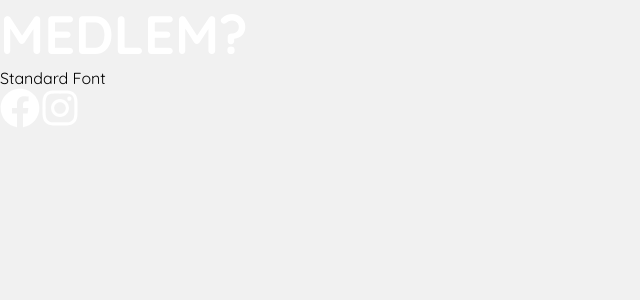
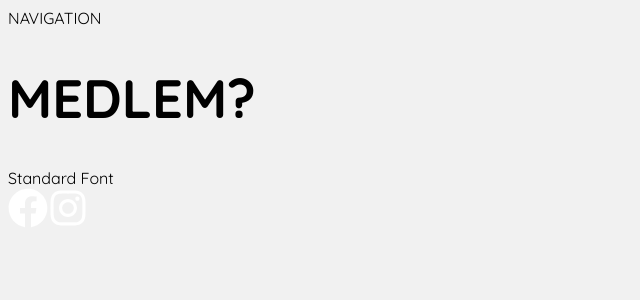
Before and after one commit to McAndersC/smuknu_functional_prototype, a Next.js app: page /layout in a window 1280 px wide. Shown: the top 300 px of the page, without its empty margins (0-640 px from the left). Built offline with nearby package versions, Linux system fonts and the light colour scheme.

Commit message:
Added Navigation

```diff
--- a/src/app/globals.css
+++ b/src/app/globals.css
@@ -4,14 +4,13 @@
 
 @media (prefers-color-scheme: dark) {
   :root {
-
+    --color-black: #000;
+    --color-pink: #fa96aa;
   }
 }
 
 * {
   box-sizing: border-box;
-  padding: 0;
-  margin: 0;
 }
 
 html,
@@ -19,7 +18,6 @@ body {
   max-width: 100vw;
   overflow-x: hidden;
   color: #000;
-
 }
 
 body {
--- a/src/app/layout/page.js
+++ b/src/app/layout/page.js
@@ -1,14 +1,18 @@
 import { quickFont } from '@/utils/fonts';
 import styles from './page.module.css';
 import { FaFacebook, FaInstagram } from 'react-icons/fa';
+import Navigation from '@/components/navigation/navigation';
 
 export default function Layout() {
 
     return <div>
 
-        <h1 className={`${quickFont.className} ${styles.headline} ${styles.white}`}>MEDLEM?</h1>
+        <Navigation></Navigation>
+
+        <h1 className={`${quickFont.className} ${styles.headline}`}>MEDLEM?</h1>
         <div>Standard Font</div>
-        <FaFacebook className={styles.icon}/>
+
+        <FaFacebook className={styles.icon} />
         <FaInstagram className={styles.icon} />
 
     </div>
--- /dev/null
+++ b/src/components/navigation/navigation.js
@@ -0,0 +1,11 @@
+const Navigation = () => {
+
+    return <div>
+
+        NAVIGATION
+
+
+    </div>
+}
+
+export default Navigation;
```
